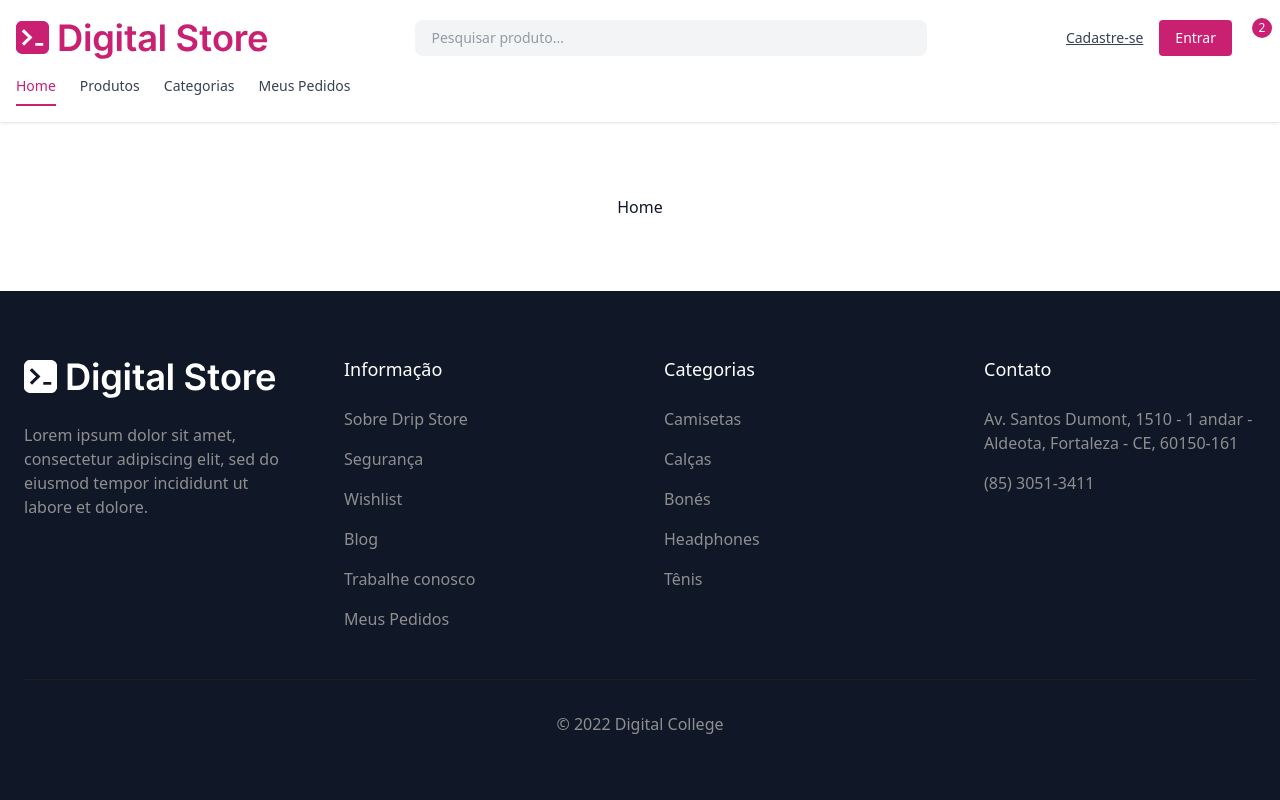
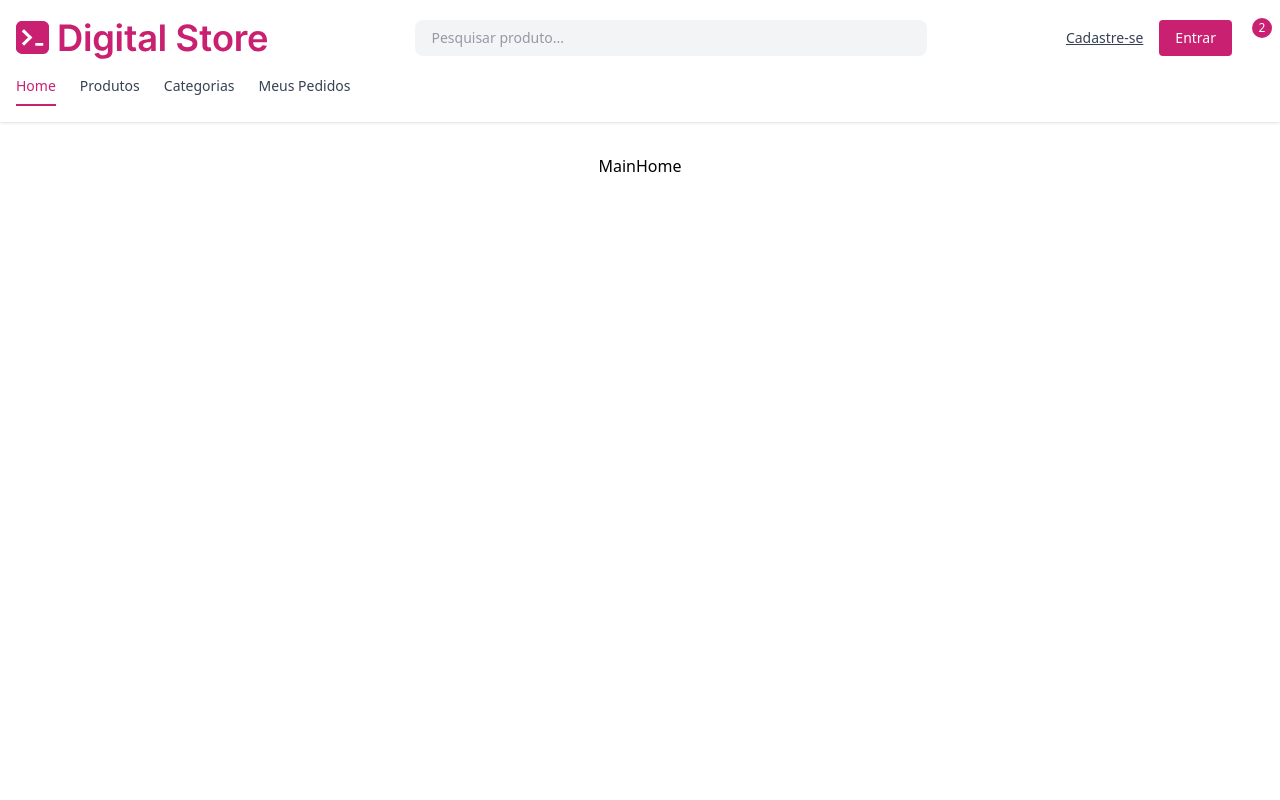
Before and after one commit to tianosouza/digital-store, a React (Vite) app: page / in a window 1280 px wide. Shown: the top 800 px of the page. Built offline with nearby package versions, Linux system fonts and the light colour scheme; some icons are missing.

Commit message:
create structure home and add logo

```diff
--- a/index.html
+++ b/index.html
@@ -2,7 +2,7 @@
 <html lang="en">
   <head>
     <meta charset="UTF-8" />
-    <link rel="icon" type="image/svg+xml" href="/vite.svg" />
+    <link rel="icon" type="image/svg+xml" href="/logo.svg" />
     <meta name="viewport" content="width=device-width, initial-scale=1.0" />
     <title>Digital Store</title>
   </head>
--- /dev/null
+++ b/src/components/ButtonComponent.jsx
@@ -0,0 +1,7 @@
+export default function ButtonComponent(name, style) {
+  return (
+    <button className={`${style}`}>
+     <span>{name}</span>
+    </button>
+  )
+}
--- a/src/components/ContainerMain.jsx
+++ b/src/components/ContainerMain.jsx
@@ -5,7 +5,7 @@ export default function ContainerMain({ children }) {
   return (
     <div className="min-h-screen bg-color-secondary-light dark:bg-color-secondary-dark text-gray-900 dark:text-gray-100 flex flex-col">
       <Header />
-      <main className="container mx-auto flex-grow flex items-center justify-center p-4 gap-4">
+      <main className="container mx-auto flex-grow flex items-center justify-center p-4 gap-4 flex-col">
         {children}
       </main>
       <Footer />
--- a/src/components/Footer.jsx
+++ b/src/components/Footer.jsx
@@ -16,7 +16,7 @@ export default function Footer() {
                 className="h-[42] w-[104] mr-2"
               />
             </div>
-            <p className="text-light-gray-color mb-8">
+            <p className="text-light-gray-color mb-8 text-base sm:text-lg md:text-xl">
               Lorem ipsum dolor sit amet, consectetur adipiscing elit, sed do eiusmod tempor incididunt ut labore et dolore.
             </p>
             <div className="flex space-x-4">
@@ -32,54 +32,78 @@ export default function Footer() {
             </div>
           </div>
 
-          <div className="col-span-1">
-            <h4 className="text-white-color text-lg font-medium mb-6">Informação</h4>
+          <div className="col-span-1 md:col-span-2 grid grid-cols-1 sm:grid-cols-2 gap-6">
+            <div>
+              <h4 className="text-white-color text-lg sm:text-xl font-medium mb-6">Informação</h4>
               <ul className="space-y-4">
                 <li>
-                <a href="#" className="text-light-gray-color hover:text-white-color transition">Sobre Drip Store</a>
+                  <a href="#" className="text-light-gray-color hover:text-white-color transition text-base sm:text-lg">
+                    Sobre Drip Store
+                  </a>
                 </li>
                 <li>
-                <a href="#" className="text-light-gray-color hover:text-white-color transition">Segurança</a>
+                  <a href="#" className="text-light-gray-color hover:text-white-color transition text-base sm:text-lg">
+                    Segurança
+                  </a>
                 </li>
                 <li>
-                <a href="#" className="text-light-gray-color hover:text-white-color transition">Wishlist</a>
+                  <a href="#" className="text-light-gray-color hover:text-white-color transition text-base sm:text-lg">
+                    Wishlist
+                  </a>
                 </li>
                 <li>
-                <a href="#" className="text-light-gray-color hover:text-white-color transition">Blog</a>
+                  <a href="#" className="text-light-gray-color hover:text-white-color transition text-base sm:text-lg">
+                    Blog
+                  </a>
                 </li>
                 <li>
-                <a href="#" className="text-light-gray-color hover:text-white-color transition">Trabalhe conosco</a>
+                  <a href="#" className="text-light-gray-color hover:text-white-color transition text-base sm:text-lg">
+                    Trabalhe conosco
+                  </a>
                 </li>
                 <li>
-                <a href="#" className="text-light-gray-color hover:text-white-color transition">Meus Pedidos</a>
+                  <a href="#" className="text-light-gray-color hover:text-white-color transition text-base sm:text-lg">
+                    Meus Pedidos
+                  </a>
                 </li>
               </ul>
             </div>
 
-          <div className="col-span-1">
-            <h4 className="text-white-color text-lg font-medium mb-6">Categorias</h4>
+            <div>
+              <h4 className="text-white-color text-lg sm:text-xl font-medium mb-6">Categorias</h4>
               <ul className="space-y-4">
                 <li>
-                <a href="#" className="text-light-gray-color hover:text-white-color transition">Camisetas</a>
+                  <a href="#" className="text-light-gray-color hover:text-white-color transition text-base sm:text-lg">
+                    Camisetas
+                  </a>
                 </li>
                 <li>
-                <a href="#" className="text-light-gray-color hover:text-white-color transition">Calças</a>
+                  <a href="#" className="text-light-gray-color hover:text-white-color transition text-base sm:text-lg">
+                    Calças
+                  </a>
                 </li>
                 <li>
-                <a href="#" className="text-light-gray-color hover:text-white-color transition">Bonés</a>
+                  <a href="#" className="text-light-gray-color hover:text-white-color transition text-base sm:text-lg">
+                    Bonés
+                  </a>
                 </li>
                 <li>
-                <a href="#" className="text-light-gray-color hover:text-white-color transition">Headphones</a>
+                  <a href="#" className="text-light-gray-color hover:text-white-color transition text-base sm:text-lg">
+                    Headphones
+                  </a>
                 </li>
                 <li>
-                <a href="#" className="text-light-gray-color hover:text-white-color transition">Tênis</a>
+                  <a href="#" className="text-light-gray-color hover:text-white-color transition text-base sm:text-lg">
+                    Tênis
+                  </a>
                 </li>
               </ul>
             </div>
+          </div>
 
           <div className="col-span-1">
-            <h4 className="text-white-color text-lg font-medium mb-6">Contato</h4>
-            <address className="not-italic text-light-gray-color space-y-4">
+            <h4 className="text-white-color text-lg sm:text-xl font-medium mb-6">Contato</h4>
+            <address className="not-italic text-light-gray-color space-y-4 text-base sm:text-lg">
               <p>
                 Av. Santos Dumont, 1510 - 1 andar - Aldeota, Fortaleza - CE, 60150-161
               </p>
@@ -89,8 +113,8 @@ export default function Footer() {
         </div>
 
         <div className="border-t border-dark-gray-color mt-12 pt-8">
-          <p className="text-light-gray-color text-center">
-            © 2022 Digital College
+          <p className="text-light-gray-color text-center text-base sm:text-lg">
+            © 2025 Digital College - Cristiano Souza
           </p>
         </div>
       </div>
--- /dev/null
+++ b/src/components/HomeComponents/CollectionHighlight.jsx
@@ -0,0 +1,7 @@
+export default function CollectionHighlight() {
+  return (
+    <div className="bg-color-cyan dark:bg-color-secondary-dark text-gray-900 dark:text-gray-100 flex flex-col p-4">
+      <h1 className="text-black">CollectionHighlight</h1>
+    </div>
+  );
+}
--- /dev/null
+++ b/src/components/HomeComponents/MainHome/index.jsx
@@ -0,0 +1,7 @@
+export default function MainHome() {
+  return (
+    <div className="min-h-screen dark:bg-color-secondary-dark text-gray-900 dark:text-gray-100 flex flex-col p-4">
+      <h1 className="text-black">MainHome</h1>
+    </div>
+  );
+}
--- /dev/null
+++ b/src/components/HomeComponents/Offer.jsx
@@ -0,0 +1,7 @@
+export default function Offer() {
+  return (
+    <div className="bg-color-blue dark:bg-color-secondary-dark text-gray-900 dark:text-gray-100 flex flex-col p-4">
+      <h1 className="text-black">Offer</h1>
+    </div>
+  );
+}
--- a/src/pages/Home.jsx
+++ b/src/pages/Home.jsx
@@ -1,8 +1,14 @@
-import ContainerMain from "../components/ContainerMain"
+import ContainerMain from "../components/ContainerMain";
+import MainHome from "../components/HomeComponents/MainHome";
+import CollectionHighlight from "../components/HomeComponents/CollectionHighlight";
+import Offer from "../components/HomeComponents/Offer";
+
 export default function Home() {
   return (
     <ContainerMain>
-      <h1>Home</h1>
+      <MainHome />
+      <CollectionHighlight />
+      <Offer />
     </ContainerMain>
-  )
+  );
 }
```
Also changed, not shown: public/logo.svg (added). Lines whose indentation alone changed are shown as unchanged.
